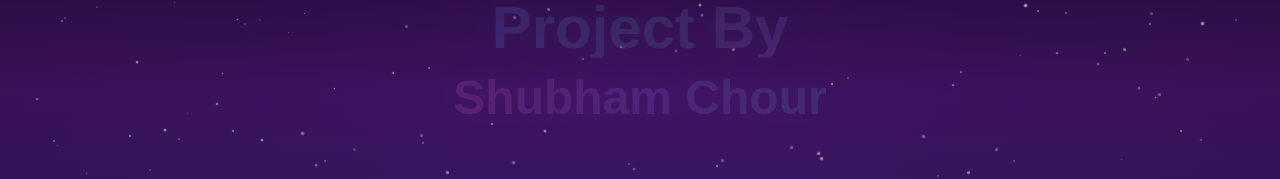
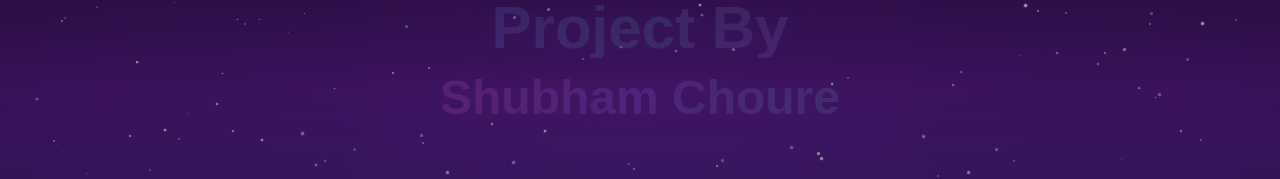
Before and after one commit to ShubhamChoure/CosmicFileTransfer, a Next.js app: page / in a window 1280 px wide. Shown: the part 308-487 px from the top of the page. Built offline with nearby package versions, Linux system fonts and the light colour scheme.

Commit message:
update in intro

```diff
--- a/src/components/IntroAnimation.jsx
+++ b/src/components/IntroAnimation.jsx
@@ -78,7 +78,7 @@ export const IntroAnimation = ({ onComplete }) => {
                 exit={{ opacity: 0 }}
                 transition={{ delay: 1, duration: 1 }}
                 >
-                  Shubham Chour
+                  Shubham Choure
                 </motion.h2>
             </motion.div>
           </motion.div>
```
